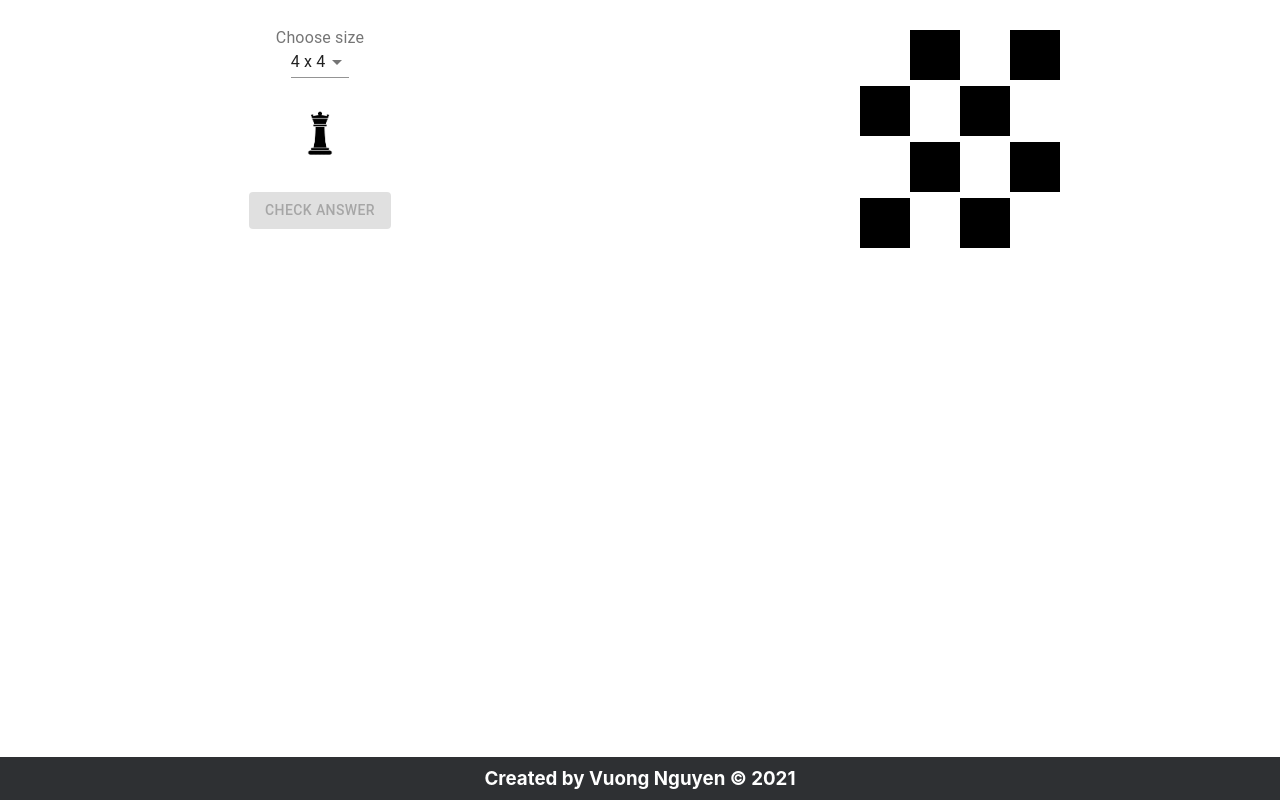
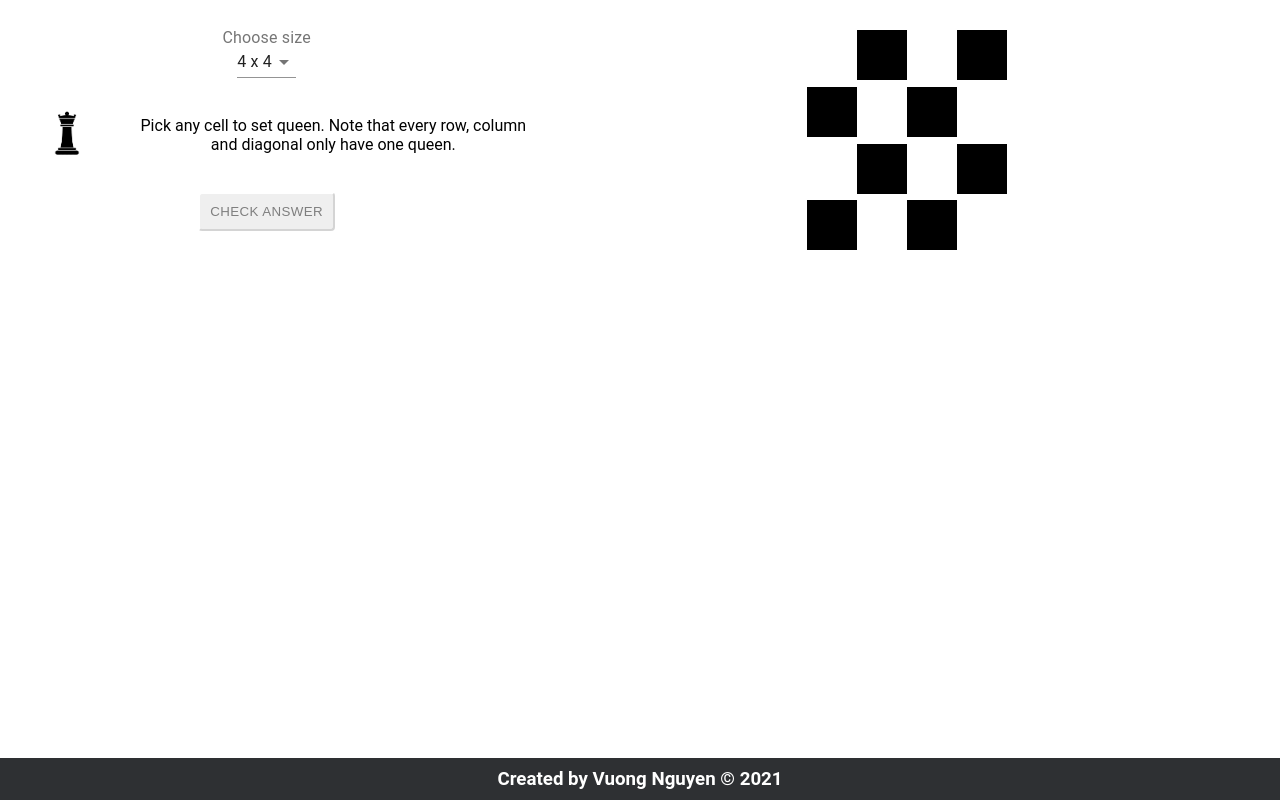
Before and after one commit to vuongsg/game-n-queens, a React (Create React App) app: page / in a window 1280 px wide. Built offline with nearby package versions, Linux system fonts and the light colour scheme.

Commit message:
Tweak play, add guide

```diff
--- a/public/index.html
+++ b/public/index.html
@@ -2,7 +2,7 @@
 <html lang="en">
   <head>
     <meta charset="utf-8" />
-    <link rel="icon" href="%PUBLIC_URL%/favicon.ico" />
+    <link rel="icon" href="%PUBLIC_URL%/img/queen-piece.jpg" />
     <meta name="viewport" content="width=device-width, initial-scale=1" />
     <meta name="theme-color" content="#000000" />
     <meta
--- a/src/components/nQueens.scss
+++ b/src/components/nQueens.scss
@@ -41,7 +41,3 @@ $black: #000;
         background-color: $black;
     }
 }
-
-input[disabled], button:disabled {
-    pointer-events: none;
-}
--- a/src/components/nQueens.tsx
+++ b/src/components/nQueens.tsx
@@ -1,22 +1,22 @@
 import React, { ReactElement } from 'react';
 import { useRef, useCallback } from "react";
 import { useSelector, useDispatch } from "react-redux";
-import { Grid, MenuItem, Select, InputLabel, Button } from "@material-ui/core";
+import { Grid, MenuItem, Select, InputLabel } from "@material-ui/core";
 import { changeBoard } from "../slices/nQueens-slices";
 import { RootType } from "../store";
 import { NqueenProducer } from '../producers/nQueensProducer';
 import './nQueens.scss';
 
 export const Nqueens = (): ReactElement => {
-    let board = useSelector<RootType>(state => state.nQueens) as boolean[][];
+    let board = useSelector<RootType>(state => state.nQueens) as boolean[][];   //board state
     const dispatch = useDispatch();
     let initialRowsBoard: ReactElement[] = [];
-    const rowsBoard = useRef(initialRowsBoard);
-    let initialCurrentTempboard = [...board];
+    const rowsBoard = useRef(initialRowsBoard);     //display UI
+    let initialCurrentTempboard = [...board];       //save board state immediately each change
     let currentTempBoard = useRef(initialCurrentTempboard);
 
     const drawBoard = useCallback(() => {
-        const handleDropQueen = (e:React.DragEvent<HTMLDivElement>): void => {
+        const setQueen = (e:React.MouseEvent<HTMLDivElement>): void => {
             const gridBoard = document.querySelector('#grid-board');
             let cellBoard = e.target as HTMLDivElement;
 
@@ -49,14 +49,10 @@ export const Nqueens = (): ReactElement => {
                 const btnCheckAnswer = document.querySelector('#btn-check-answer') as HTMLButtonElement;
                 if (eachQueenEachRow.filter(m => !m).length > 0) {
                     btnCheckAnswer.setAttribute('disabled', 'disabled');
+                    (document.querySelector('#div-fake-check-answer') as HTMLDivElement).style.cursor = 'not-allowed';
                 } else {
                     btnCheckAnswer.removeAttribute('disabled');
-
-                    //remove class '...disabled' of material ui
-                    const classList = Array.from(btnCheckAnswer.classList).filter(m => m.indexOf('disabled') !== -1);
-                    for (let cl of classList) {
-                        btnCheckAnswer.classList.remove(cl);
-                    }
+                    (document.querySelector('#div-fake-check-answer') as HTMLDivElement).style.cursor = 'auto';
                 }
 
                 const elementsSameRow = gridBoard.getElementsByClassName(cellBoard.classList[0]);
@@ -64,7 +60,9 @@ export const Nqueens = (): ReactElement => {
                 //reset background for all elements in that row
                 if (elementsSameRow != null) {
                     for (let i = 0, n = elementsSameRow.length; i < n; i++) {
-                        (elementsSameRow[i] as HTMLDivElement).style.backgroundImage = 'none';
+                        const cell = elementsSameRow[i] as HTMLDivElement;
+                        cell.style.backgroundImage = 'none';
+                        cell.style.border = 'none';
                     }
                 }
 
@@ -103,8 +101,7 @@ export const Nqueens = (): ReactElement => {
             for (let k = 0; k < rows; k++) {
                 let isWhiteCell = ((k & 1) === 0 && (i & 1) === 0) || ((k & 1) === 1 && (i & 1) === 1);
                 const classNames = `row${i} col${k} cell-board ${isWhiteCell ? 'white' : 'black'}`;
-                cells.push(React.createElement('div', { className: classNames, tabIndex: 0,
-                                                        onDragStart: handleDragQueenStart, onDragOver: allowDrop, onDrop: handleDropQueen }));
+                cells.push(React.createElement('div', { className: classNames, tabIndex: 0, onMouseDown: setQueen }));
             }
 
             const rowClassNames = `row-board ${i === 0 ? '' : 'second-more'}`;
@@ -112,25 +109,15 @@ export const Nqueens = (): ReactElement => {
         }
     }, [board]);
 
+    /**
+     * cbx Size change event
+     * @param e
+     */
     const changeSize = (e:React.ChangeEvent<{value: unknown}>): void => {
         reInitializeBoard(parseInt(e.target.value as string));
-    }
-
-    /**
-     * This event should be transfered in case target is (image) or (div is containing Queen)
-     * @param e
-     */
-    const handleDragQueenStart = (e:React.DragEvent<HTMLImageElement | HTMLDivElement>): void => {
-        const cell = e.target as HTMLDivElement;    //image Queen belongs to div, hence cell always not null
-        if (cell !== null && cell.id !== 'img-queen') {
-            if (cell.style.backgroundImage === 'none') {
-                e.preventDefault();
-            }
-        }
-    }
-
-    const allowDrop = (e:React.DragEvent<HTMLDivElement>): void => {
-        e.preventDefault();
+        const btnCheckAnswer = document.querySelector('#btn-check-answer') as HTMLButtonElement;
+        btnCheckAnswer.setAttribute('disabled', 'disabled');
+        (document.querySelector('#div-fake-check-answer') as HTMLDivElement).style.cursor = 'not-allowed';
     }
 
     const reInitializeBoard = (size: number): void => {
@@ -142,37 +129,41 @@ export const Nqueens = (): ReactElement => {
         dispatch(changeBoard(newBoard));
     }
 
+    /**
+     * btn 'Check Answer' click event
+     * @param e
+     * @returns
+     */
     const checkAnswer = (e: React.MouseEvent<HTMLDivElement>): void => {
+        const btnCheckAnswer = document.querySelector('#btn-check-answer') as HTMLButtonElement;
+        if (btnCheckAnswer.disabled) {
+            return;
+        }
+
         //construct new board from current UI
         const gridBoard = document.querySelector('#grid-board');
 
         if (gridBoard !== null) {
             const answer = NqueenProducer.checkBoardValid(currentTempBoard.current);
-            if (answer.length === 0) {
+
+            if (answer.size === 0) {
                 alert('Congratulations! You have an amazing play *__*');
             } else {
                 const rowsCollection = Array.from(gridBoard.getElementsByClassName('row-board'));
 
-                for (let pos of answer) {
-                    const x = pos[0].toString();
-                    const y = pos[1].toString();
-                    let isFound = false;
+                for (let row of rowsCollection) {
+                    const cellsCollection = Array.from(row.getElementsByClassName('cell-board'));
 
-                    for (let row of rowsCollection) {
-                        const cellsCollection = Array.from(row.getElementsByClassName('cell-board'));
+                    for (let cell of cellsCollection) {
+                        const cellUI = cell as HTMLDivElement;
+                        const classList = [cellUI.classList[0], cellUI.classList[1]].join(' ');
 
-                        for (let cell of cellsCollection) {
-                            const cellUI = cell as HTMLDivElement;
-                            const classList = cellUI.classList;
-                            if (classList[0] === `row${x}` && classList[1] === `col${y}`) {
-                                cellUI.style.border = '4px solid red';
-                                isFound = true;
-                                break;
-                            }
-                        }
-
-                        if (isFound) {
+                        if (answer.has(classList)) {
+                            cellUI.style.border = '4px solid red';
+                            answer.delete(classList);
                             break;
+                        } else {
+                            cellUI.style.border = 'none';
                         }
                     }
                 }
@@ -184,7 +175,7 @@ export const Nqueens = (): ReactElement => {
 
     return (
         <Grid container direction='row'>
-            <Grid item xs={12} lg={6} id='select-area'>
+            <Grid item xs={12} lg={5} id='select-area'>
                 <div>
                     <InputLabel id='label-size'>Choose size</InputLabel>
                     <Select labelId='label-size' value={board.length} onChange={changeSize}>
@@ -195,17 +186,21 @@ export const Nqueens = (): ReactElement => {
                     </Select>
                 </div>
 
-                <div>
-                    <p style={{ marginTop: 30, marginBottom: 20 }}>
-                        <img id='img-queen' alt='' src={process.env.PUBLIC_URL + '/img/queen-piece.jpg'} onDragStart={handleDragQueenStart} />
-                    </p>
-                    <div style={{ marginTop: 30, marginBottom: 30 }} onMouseDown={checkAnswer}>
-                        <Button id='btn-check-answer' variant='contained' color='primary' disabled>Check answer</Button>
-                    </div>
+                <Grid container direction='row' style={{ marginTop: 30, marginBottom: 20, alignItems: 'center' }}>
+                    <Grid xs={12} lg={3}>
+                        <img id='img-queen' alt='' src={process.env.PUBLIC_URL + '/img/queen-piece.jpg'} />
+                    </Grid>
+                    <Grid xs={12} lg={9}>
+                        <p>Pick any cell to set queen. Note that every row, column and diagonal only have one queen.</p>
+                    </Grid>
+                </Grid>
+
+                <div id='div-fake-check-answer' style={{ marginTop: 30, marginBottom: 30, cursor: 'not-allowed' }} onMouseDown={checkAnswer}>
+                    <button id='btn-check-answer' className='primary' disabled>Check answer</button>
                 </div>
             </Grid>
 
-            <Grid item xs={12} lg={6} justifyContent='center' id='grid-board'>
+            <Grid item xs={12} lg={7} justifyContent='center' id='grid-board'>
                 {rowsBoard.current}
             </Grid>
         </Grid>
--- a/src/index.scss
+++ b/src/index.scss
@@ -6,9 +6,7 @@
 
 body {
   margin: 0;
-  font-family: -apple-system, BlinkMacSystemFont, 'Segoe UI', 'Roboto', 'Oxygen',
-    'Ubuntu', 'Cantarell', 'Fira Sans', 'Droid Sans', 'Helvetica Neue',
-    sans-serif;
+  font-family: "Roboto", "Helvetica", "Arial", sans-serif;
   -webkit-font-smoothing: antialiased;
   -moz-osx-font-smoothing: grayscale;
 }
@@ -23,3 +21,27 @@ input, button, textarea, select, option, div {
     outline: none  !important;
   }
 }
+
+input[type='button'].primary, button.primary {
+  color: #fff;
+  background-color: #3f51b5;
+  padding: 6px 10px;
+  font-weight: 500;
+  line-height: 1.75;
+  border-radius: 4px;
+  border-color: #fff;
+  letter-spacing: 0.02857em;
+  text-transform: uppercase;
+  cursor: pointer;
+
+  &:disabled {
+    color: #000;
+    background-color: #e0e0e0;
+    opacity: 0.5;
+    cursor: not-allowed;
+  }
+}
+
+input[disabled], button:disabled {
+  pointer-events: none;
+}
```
Also changed, not shown: package.json (+6 -2 lines), src/producers/nQueensProducer.ts (+22 -9 lines), 1 other file (tests, documents, lock files or other folders).
